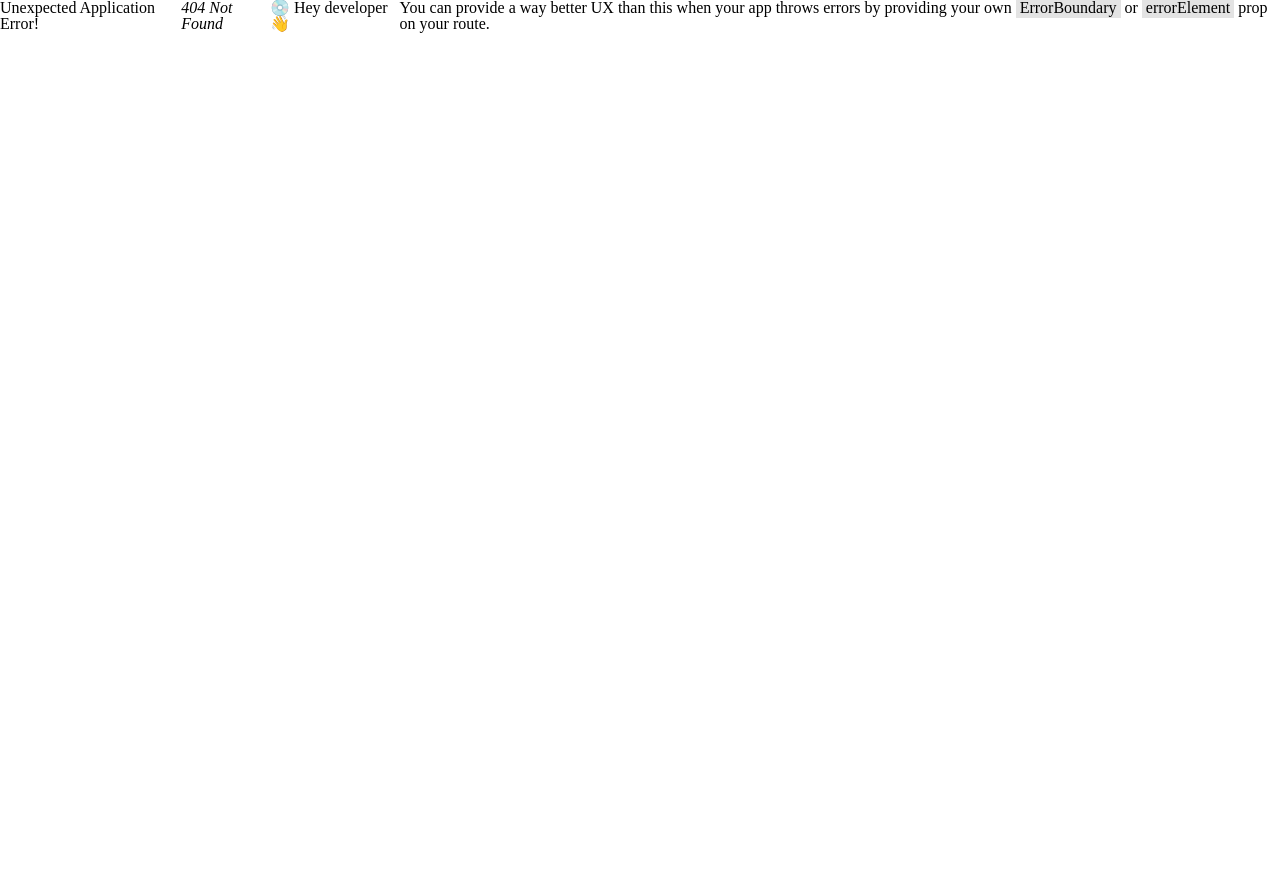
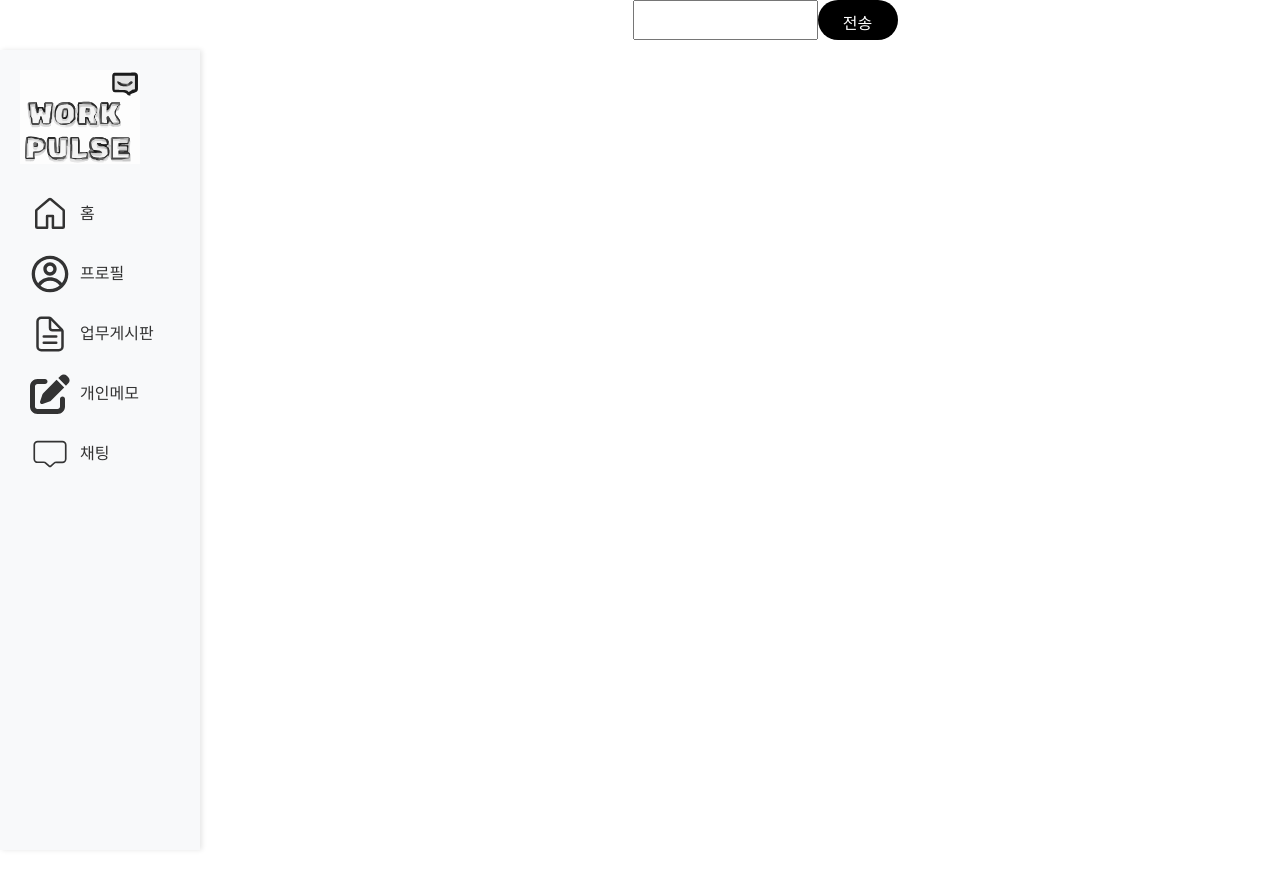
Before and after one commit to kimyiyoungg/workpulse, a React (Vite) app: page /chat in a window 1280 px wide. Before the commit this address had no page. Shown: the top 886 px of the page. Before the commit the page ends 800 px from the top, so only its background shows below. Built offline with nearby package versions, Linux system fonts and the light colour scheme.

Commit message:
채팅 화면 초안

```diff
--- a/src/App.tsx
+++ b/src/App.tsx
@@ -15,6 +15,7 @@ import Memo from "./routes/memo";
 // import PostBoardForm from "./components/post-board-form";
 import BoardWrite from "./routes/board-write";
 import Profile from "./routes/profile";
+import Chat from "./routes/chat";
 
 const router = createBrowserRouter([
   {
@@ -59,6 +60,10 @@ const router = createBrowserRouter([
     path: "/board-write",
     element: <BoardWrite />,
   },
+  {
+    path: "/chat",
+    element: <Chat />,
+  },
 ]);
 
 const GlobalStyles = createGlobalStyle`
--- a/src/components/menu.tsx
+++ b/src/components/menu.tsx
@@ -89,11 +89,11 @@ const menu = () => {
         <MenuItem>
           <Link to="/memo">
             <FaPenToSquare size={40} className="cursor-pointer" />
-            메모
+            개인메모
           </Link>
         </MenuItem>
         <MenuItem>
-          <Link to="/login">
+          <Link to="/chat">
             <CiChat2 size={40} className="cursor-pointer" />
             채팅
           </Link>
--- /dev/null
+++ b/src/routes/chat.tsx
@@ -0,0 +1,50 @@
+import { styled } from "styled-components";
+import Menu from "../components/menu";
+import { useState } from "react";
+
+export const Wrapper = styled.div`
+    display: flex;
+    justify-content: center;
+`;
+
+const ChatInput = styled.input`
+    height: 40px;
+
+`;
+
+const SendButton = styled.input`
+    background-color: black;
+    color: white;
+    border:none;
+    padding:10px 0px;
+    border-radius: 20px;
+    font-size:16px;
+    cursor: pointer;
+    height: 40px;
+    width: 80px;
+    &:hover,
+    &:active {
+      opacity: 0.9;
+    }
+`;
+
+export default function Chat() {
+
+    const [isLoading, setLoading] = useState(false);
+    const [chatting, setChatting] = useState("");
+
+
+    const onChatting = (e: React.ChangeEvent<HTMLTextAreaElement>) => {
+        setChatting(e.target.value);
+    };
+
+    return <Wrapper>
+        <Menu />
+        <ChatInput
+            // required
+            // onChange={onChatting}
+            // value={chatting}
+        />
+        <SendButton type="submit" value={isLoading ? "전송" : "전송"}/>
+    </Wrapper>;
+}
--- a/src/routes/profile.tsx
+++ b/src/routes/profile.tsx
@@ -1,7 +1,7 @@
 import { styled } from "styled-components";
 import Menu from "../components/menu";
 import { auth, db, storage } from "../firebase";
-import { useState } from "react";
+import { useState, useEffect } from "react";
 import { getDownloadURL, ref, uploadBytes } from "firebase/storage";
 import { updateProfile } from "firebase/auth";
 import Select from "react-select";
@@ -51,6 +51,7 @@ const AvatarImg = styled.img`
 
 const AvatarInput = styled.input`
   display: none;
+  border-radius: 5%;
 `;
 
 const Name = styled.span`
@@ -95,14 +96,43 @@ const SubmitBtn = styled.input`
 export default function Profile() {
   const user = auth.currentUser;
   const [isLoading, setLoading] = useState(false);
-  // const [depart, setDepart] = useState("");
-  const [myIntro, setMyIntro] = useState("");
-  const onIntroChange = (e: React.ChangeEvent<HTMLTextAreaElement>) => {
+  const [myIntro, setMyIntro] = useState(""); // 한줄 소개
+  const [avatar, setAvatar] = useState(user?.photoURL);
+  const [depertmentSelect, setDepartmentSelect] = useState(""); // 부서
+
+  // 부서 select box
+  const departments = [
+    { value: '경영기획부', label: '경영기획부' },
+    { value: '사업개발부', label: '사업개발부' },
+    { value: '사업운영부', label: '사업운영부' },
+  ];
+
+  // 컴포넌트가 마운트될 때 Firestore에서 기존 데이터를 가져옵니다.
+  useEffect(() => {
+    const fetchProfileData = async () => {
+      if (!user) return;
+
+      const q = query(collection(db, "profile"), where("userId", "==", user.uid));
+      const querySnapshot = await getDocs(q);
+
+      if (!querySnapshot.empty) {
+        // 데이터가 존재하면 상태에 값 설정
+        querySnapshot.forEach((docSnap) => {
+          const docData = docSnap.data();
+          setDepartmentSelect(docData.department || "");
+          setMyIntro(docData.introduce || "");
+          setAvatar(docData.photo || user?.photoURL); // 사진도 업데이트
+        });
+      }
+    };
+
+    fetchProfileData();
+  }, [user]);
+
+  const onIntroChange = (e: React.ChangeEvent<HTMLInputElement>) => {
     setMyIntro(e.target.value);
   };
 
-  // 프로필 사진 변경
-  const [avatar, setAvatar] = useState(user?.photoURL);
   const onAvatarChange = async (e: React.ChangeEvent<HTMLInputElement>) => {
     const { files } = e.target;
     if (!user) return;
@@ -118,16 +148,6 @@ export default function Profile() {
     }
   };
 
-  // 부서 select box
-  const departments = [
-    { value: '경영기획부', label: '경영기획부' },
-    { value: '사업개발부', label: '사업개발부' },
-    { value: '사업운영부', label: '사업운영부' },
-  ];
-  const departmentPlaceholder = '';
-
-  const [depertmentSelect, setDepartmentSelect] = useState("");
-
   const onChangeDepartment = (e: any) => {
     if (e) setDepartmentSelect(e.value);
     else setDepartmentSelect('');
@@ -137,20 +157,10 @@ export default function Profile() {
     e.preventDefault();
     const user = auth.currentUser;
     if (!user || isLoading || depertmentSelect === "") return;
+
     try {
       setLoading(true);
 
-
-      // const doc = await addDoc(collection(db, "profile"), {
-      //   username: user.displayName || "Anonymous",
-      //   userId: user.uid,
-      //   department: depertmentSelect,
-      //   introduce: myIntro,
-      //   photo: avatar,
-      //   profileCreatedAt: Date.now(),
-      // });
-
-      // console.log("프로필이 저장되었습니다.", doc.id);
       // Firestore에서 userId로 프로필 문서 찾기
       const q = query(collection(db, "profile"), where("userId", "==", user.uid));
       const querySnapshot = await getDocs(q);
@@ -176,18 +186,17 @@ export default function Profile() {
           photo: avatar,
           profileCreatedAt: Date.now(),
         });
-         console.log("프로필이 저장되었습니다.", doc.id);}
-
-
+        console.log("프로필이 저장되었습니다.", doc.id);
+      }
     } catch (e) {
       console.log(e);
     } finally {
       setLoading(false);
     }
-  }
+  };
 
   return (
-    <Wrapper >
+    <Wrapper>
       <Menu />
       <Logo src="/mini-logo.svg" alt="사이트 로고" />
       <Name>
@@ -209,19 +218,20 @@ export default function Profile() {
         <InputWrapper>
           <Description>부서 선택</Description>
           <Select
+            value={departments.find(dep => dep.value === depertmentSelect)} // 부서 초기값 설정
             onChange={onChangeDepartment}
             options={departments}
-            placeholder={departmentPlaceholder}
+            placeholder="부서를 선택하세요"
           />
           <Description>한 줄 소개</Description>
           <IntroInput
             value={myIntro}
             onChange={onIntroChange}
-            placeholder="" />
+            placeholder="한 줄 소개를 입력하세요"
+          />
         </InputWrapper>
       </AvatarWrapper>
 
-      {/* <SubmitBtn type="submit" value={isLoading ? '저장 중..' : '완료'} /> */}
       <form onSubmit={onSubmit}>
         <SubmitBtn type="submit" value={isLoading ? '저장 중..' : '완료'} />
       </form>
@@ -232,83 +242,113 @@ export default function Profile() {
 
 // import { styled } from "styled-components";
 // import Menu from "../components/menu";
-// import { auth, storage } from "../firebase";
+// import { auth, db, storage } from "../firebase";
 // import { useState } from "react";
 // import { getDownloadURL, ref, uploadBytes } from "firebase/storage";
 // import { updateProfile } from "firebase/auth";
 // import Select from "react-select";
-// // import { CgProfile } from "react-icons/cg";
+// import { addDoc, collection, doc, getDocs, query, updateDoc, where } from "firebase/firestore";
 
 // const Wrapper = styled.div`
 //   display: flex;
 //   gap: 20px;
 //   align-items: center;
+//   justify-content: center;
 //   flex-direction: column;
-//   // justify-content: center;
-//   // height: 100vh;
 //   margin-left: 250px;
-//   width: calc(100% - 250px);
+//   width: calc(100% - 300px);
+//   margin-bottom: 15%;
 // `;
 
 // const Logo = styled.img`
-//   width: 110px; /* 로고 크기 조절 */
-//   // margin-bottom: 30px; /* 버튼과 간격 조절 */
+//   width: 90px;
+// `;
+
+// const AvatarWrapper = styled.div`
+//   display: flex;
+//   justify-content: center;
+//   width: 100%;
+//   gap: 30px;
 // `;
 
 // const AvatarUpload = styled.label`
-//   width: 80px;
-//   overflow: hidden;
-//   height: 500px;
-//   border-radius: 10%;
+//   width:  100px;
+//   height: 130px;
+//   border-radius: 50%;
 //   background-color: #f1f1f1;
 //   cursor: pointer;
 //   display: flex;
 //   justify-content: center;
 //   align-items: center;
-//   svg{
+//   svg {
 //     width: 50px;
 //   }
 // `;
+
 // const AvatarImg = styled.img`
 //   width: 100%;
+//   height: 100%;
+//   border-radius: 5%;
 // `;
+
 // const AvatarInput = styled.input`
 //   display: none;
 // `;
 
 // const Name = styled.span`
-//   font-size: 18px;
+//   font-size: 15px;
+//   font-weight: bold;
+// `;
+
+// const Description = styled.span`
+//   font-size: 12px;
+
+// `;
+
+// const InputWrapper = styled.div`
+//   display: flex;
+//   flex-direction: column;
+//   width: 300px; /* 너비를 넓혀서 중앙 배치 */
+//   gap: 10px;
+
 // `;
 
 // const IntroInput = styled.input`
+//   padding: 8px;
+//   border-radius: 5px;
+//   border: 1px solid #ccc;
 // `;
 
 // const SubmitBtn = styled.input`
-//     background-color: black;
-//     color: white;
-//     border:none;
-//     padding:10px 0px;
-//     border-radius: 20px;
-//     font-size:16px;
-//     width: 150px;
-//     cursor: pointer;
-//     &:hover,
-//     &:active {
-//       opacity: 0.9;
-//     }
+//   background-color: black;
+//   color: white;
+//   border: none;
+//   padding: 10px 0px;
+//   border-radius: 5px;
+//   font-size: 13px;
+//   width: 300px;
+//   cursor: pointer;
+//   &:hover,
+//   &:active {
+//     opacity: 0.9;
+//   }
 // `;
 
 // export default function Profile() {
-
 //   const user = auth.currentUser;
 //   const [isLoading, setLoading] = useState(false);
+//   // const [depart, setDepart] = useState("");
+//   const [myIntro, setMyIntro] = useState("");
+//   const onIntroChange = (e: React.ChangeEvent<HTMLTextAreaElement>) => {
+//     setMyIntro(e.target.value);
+//   };
 
 //   // 프로필 사진 변경
 //   const [avatar, setAvatar] = useState(user?.photoURL);
-//   const onAvatarChange = async (e:React.ChangeEvent<HTMLInputElement>) => {
-//     const {files} = e.target;
-//     if(!user) return;
-//     if(files && files.length === 1){
+//   const onAvatarChange = async (e: React.ChangeEvent<HTMLInputElement>) => {
+//     const { files } = e.target;
+//     if (!user) return;
+//     if (files && files.length === 1) {
 //       const file = files[0];
 //       const locationRef = ref(storage, `profiles/${user?.uid}`);
 //       const result = await uploadBytes(locationRef, file);
@@ -316,59 +356,117 @@ export default function Profile() {
 //       setAvatar(avatarUrl);
 //       await updateProfile(user, {
 //         photoURL: avatarUrl,
-//       })
+//       });
 //     }
-//   }
+//   };
 
 //   // 부서 select box
 //   const departments = [
-//     {value:'경영기획부', label:'경영기획부'},
-//     {value:'사업개발부', label:'사업개발부'},
-//     {value:'사업운영부', label:'사업운영부'},
+//     { value: '경영기획부', label: '경영기획부' },
+//     { value: '사업개발부', label: '사업개발부' },
+//     { value: '사업운영부', label: '사업운영부' },
 //   ];
-//   const departmentPlaceholder = '부서 선택';
+//   const departmentPlaceholder = '';
 
-//   const [depertmentSelect, setDepartmentSelect] = useState('');
+//   const [depertmentSelect, setDepartmentSelect] = useState("");
 
 //   const onChangeDepartment = (e: any) => {
 //     if (e) setDepartmentSelect(e.value);
 //     else setDepartmentSelect('');
 //   };
 
+//   const onSubmit = async (e: React.FormEvent<HTMLFormElement>) => {
+//     e.preventDefault();
+//     const user = auth.currentUser;
+//     if (!user || isLoading || depertmentSelect === "") return;
+//     try {
+//       setLoading(true);
 
 
+//       // const doc = await addDoc(collection(db, "profile"), {
+//       //   username: user.displayName || "Anonymous",
+//       //   userId: user.uid,
+//       //   department: depertmentSelect,
+//       //   introduce: myIntro,
+//       //   photo: avatar,
+//       //   profileCreatedAt: Date.now(),
+//       // });
+
+//       // console.log("프로필이 저장되었습니다.", doc.id);
+//        // Firestore에서 userId로 프로필 문서 찾기
+//        const q = query(collection(db, "profile"), where("userId", "==", user.uid));
+//        const querySnapshot = await getDocs(q);
+
+//        if (!querySnapshot.empty) {
+//          // 문서가 이미 존재하면 updateDoc 사용
+//          querySnapshot.forEach(async (docSnap) => {
+//            const docRef = doc(db, "profile", docSnap.id);
+//            await updateDoc(docRef, {
+//              department: depertmentSelect,
+//              introduce: myIntro,
+//              photo: avatar,
+//            });
+//          });
+//          console.log("프로필이 업데이트되었습니다.");
+//        } else {
+//          // 문서가 없으면 새로 추가
+//          const doc = await addDoc(collection(db, "profile"), {
+//            username: user.displayName || "Anonymous",
+//            userId: user.uid,
+//            department: depertmentSelect,
+//            introduce: myIntro,
+//            photo: avatar,
+//            profileCreatedAt: Date.now(),
+//          });
+//          console.log("프로필이 저장되었습니다.", doc.id);}
+
+
+//     } catch (e) {
+//       console.log(e);
+//     } finally {
+//       setLoading(false);
+//     }
+//   }
 
 //   return (
-//     <Wrapper>
+//     <Wrapper >
 //       <Menu />
 //       <Logo src="/mini-logo.svg" alt="사이트 로고" />
 //       <Name>
-//         반갑습니다. {user?.displayName ?? "Anonymous"} 님 프로필을 설정하세요.
+//         반갑습니다. {user?.displayName ?? 'Anonymous'}님 프로필을 설정하세요.
 //       </Name>
-//       <AvatarUpload htmlFor="avatar">
-//         {avatar ? (
-//           <AvatarImg src={avatar}/>
-//         ):(
-//           <svg fill="none" strokeWidth={1.5} stroke="currentColor" viewBox="0 0 24 24" xmlns="http://www.w3.org/2000/svg" aria-hidden="true">
-//           <path strokeLinecap="round" strokeLinejoin="round" d="M15.75 6a3.75 3.75 0 1 1-7.5 0 3.75 3.75 0 0 1 7.5 0ZM4.501 20.118a7.5 7.5 0 0 1 14.998 0A17.933 17.933 0 0 1 12 21.75c-2.676 0-5.216-.584-7.499-1.632Z" />
-//           </svg>
-//           // <CgProfile size={40} className="cursor-pointer" />
-//         )}
-//       </AvatarUpload>
-//       <AvatarInput onChange = {onAvatarChange} id="avatar" type="file" accept="image/*"  />
 
-//       <Select
-//         onChange={onChangeDepartment}
-//         options={departments}
-//         placeholder={departmentPlaceholder}/>
-//       <IntroInput></IntroInput>
+//       <AvatarWrapper>
+//         <AvatarUpload htmlFor="avatar">
+//           {avatar ? (
+//             <AvatarImg src={avatar} />
+//           ) : (
+//             <svg fill="none" strokeWidth={1.5} stroke="currentColor" viewBox="0 0 24 24" xmlns="http://www.w3.org/2000/svg" aria-hidden="true">
+//               <path strokeLinecap="round" strokeLinejoin="round" d="M15.75 6a3.75 3.75 0 1 1-7.5 0 3.75 3.75 0 0 1 7.5 0ZM4.501 20.118a7.5 7.5 0 0 1 14.998 0A17.933 17.933 0 0 1 12 21.75c-2.676 0-5.216-.584-7.499-1.632Z" />
+//             </svg>
+//           )}
+//         </AvatarUpload>
+//         <AvatarInput onChange={onAvatarChange} id="avatar" type="file" accept="image/*" />
 
-//       <SubmitBtn
-//           type="submit"
-//           value={isLoading ? "저장 중..": "완료"}/>
+//         <InputWrapper>
+//           <Description>부서 선택</Description>
+//           <Select
+//             onChange={onChangeDepartment}
+//             options={departments}
+//             placeholder={departmentPlaceholder}
+//           />
+//           <Description>한 줄 소개</Description>
+//           <IntroInput
+//             value={myIntro}
+//             onChange={onIntroChange}
+//             placeholder="" />
+//         </InputWrapper>
+//       </AvatarWrapper>
 
-
+//       {/* <SubmitBtn type="submit" value={isLoading ? '저장 중..' : '완료'} /> */}
+//       <form onSubmit={onSubmit}>
+//         <SubmitBtn type="submit" value={isLoading ? '저장 중..' : '완료'} />
+//       </form>
 //     </Wrapper>
 //   );
-
 // }
```
Lines whose indentation alone changed are shown as unchanged.
